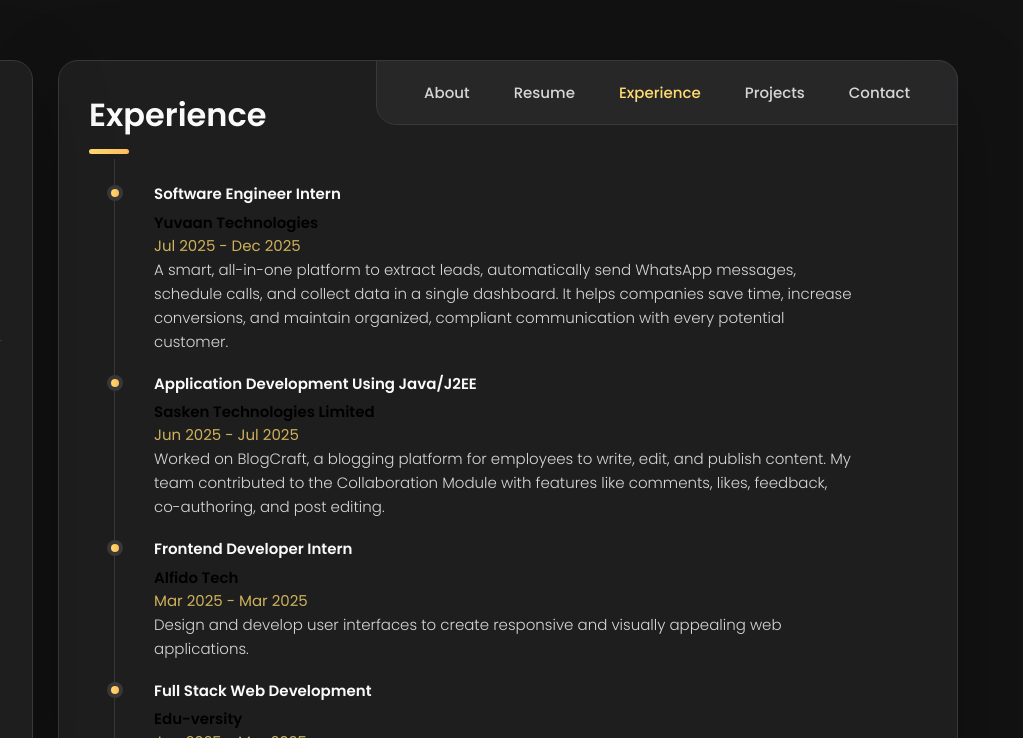
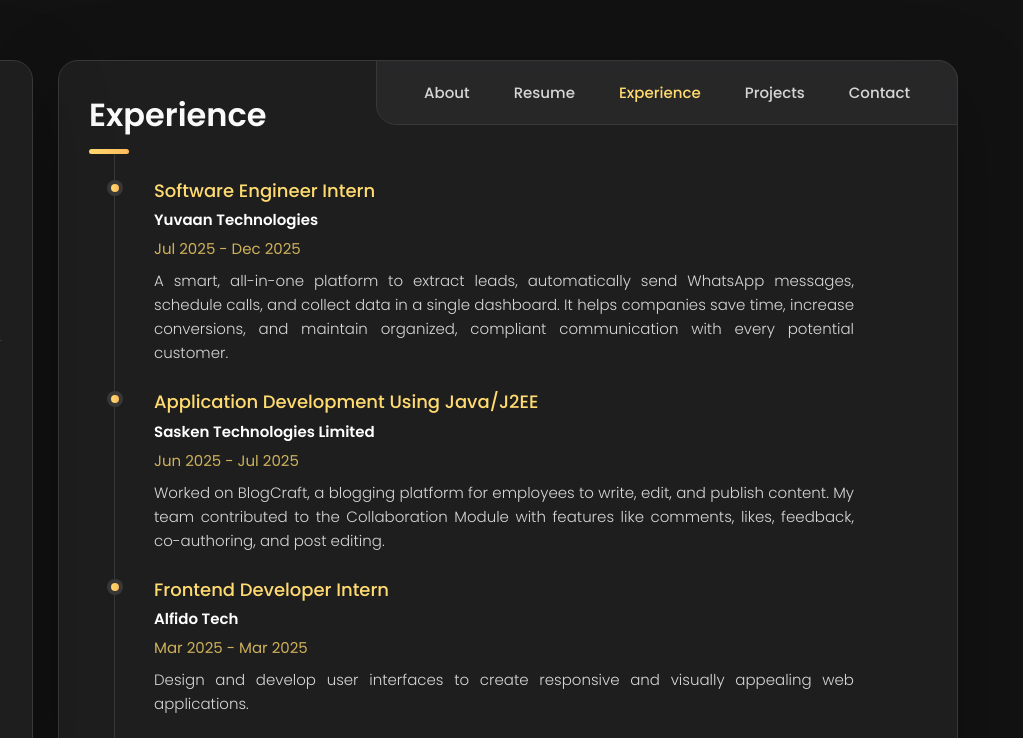
Before and after one commit to MayurBhong/Portfolio, a plain HTML site: page index.html in a window 1280 px wide. Both pictures are taken after a click on the button "Experience". Shown: the top 738 px of the page, 257-1280 px from the left. Drawn offline with nearby package versions, Linux system fonts and the light colour scheme.

Commit message:
Updated
Added styles for experience section including titles, subtitles, and timeline items.

```diff
--- a/style.css
+++ b/style.css
@@ -486,6 +486,7 @@ main {
   font-size: var(--fs-6);
   font-weight: var(--fw-300);
   line-height: 1.6;
+  text-align: justify;
 }
 
 .about-text p { margin-bottom: 15px; }
@@ -536,6 +537,7 @@ main {
   font-size: var(--fs-6);
   font-weight: var(--fw-3);
   line-height: 1.6;
+  text-align: justify;
 }
 
 
@@ -644,6 +646,54 @@ main {
   border-radius: inherit;
 }
 
+/*-----------------------------------*\
+  #EXPERIENCE
+\*-----------------------------------*/
+
+.experience .article-title {
+  margin-bottom: 25px;
+}
+
+.experience .timeline {
+  margin-bottom: 40px;
+}
+
+.experience .timeline-item {
+  position: relative;
+  margin-bottom: 25px;
+}
+
+.experience .timeline-item-title {
+  color: var(--orange-yellow-crayola);
+  font-size: var(--fs-4);
+  font-weight: var(--fw-500);
+  margin-bottom: 6px;
+  text-align: justify;
+}
+
+.experience .timeline-subtitle {
+  color: var(--white-1);
+  font-size: var(--fs-6);
+  font-weight: var(--fw-400);
+  margin-bottom: 6px;
+  text-align: justify;
+}
+
+.experience .timeline-item span {
+  color: var(--vegas-gold);
+  font-size: var(--fs-7);
+  display: inline-block;
+  margin-bottom: 8px;
+  text-align: justify;
+}
+
+.experience .timeline-text {
+  color: var(--light-gray);
+  font-size: var(--fs-6);
+  font-weight: var(--fw-300);
+  line-height: 1.6;
+  text-align: justify;
+}
 
 
 /*-----------------------------------*\
```
